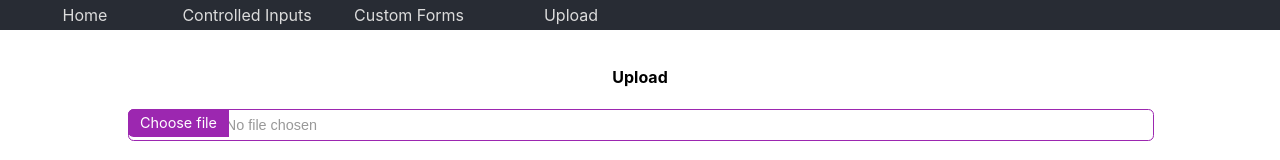
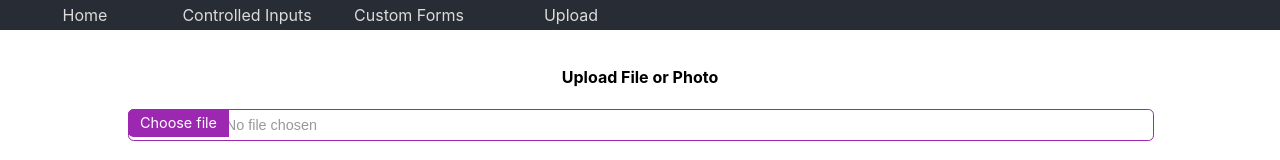
Before and after one commit to vishalicious213/react-test-projects, a React (Create React App) app: page /upload in a window 1280 px wide. Shown: the top 160 px of the page. Built offline with nearby package versions, Linux system fonts and the light colour scheme.

Commit message:
FileUpload - cleaned up component, got rid of lots of state

```diff
--- a/src/components/Upload.js
+++ b/src/components/Upload.js
@@ -7,7 +7,7 @@ import '../App.css'
 const Upload = () => {
     return (
         <div className='Upload'>
-            <h4>Upload</h4>
+            <h4>Upload File or Photo</h4>
 
             <FileUpload />
         </div>
--- a/src/components/upload-components/FileUpload.js
+++ b/src/components/upload-components/FileUpload.js
@@ -3,19 +3,14 @@ import axios from 'axios'
 
 const FileUpload = () => {
     const [file, setFile] = useState('')
-    const [filename, setFilename] = useState('Choose file')
-    const [uploadedFile, setUploadedFile] = useState({})
 
     const onChange = e => {
-        // console.log('file: ', e.target.files[0])
         setFile(e.target.files[0]);
-        setFilename(e.target.files[0].name)
-        // console.log(file)
     }
 
     const onSubmit = async e => {
         e.preventDefault()
-        console.log('state: ', file)
+        // console.log('state: ', file)
         const formData = new FormData()
         formData.append('file', file)
 
@@ -26,9 +21,8 @@ const FileUpload = () => {
                 }
             })
 
-            const { fileName, filePath } = res.data
+            console.log('File upload successful: ', res.data)
 
-            setUploadedFile({ fileName, filePath })
         } catch(err) {
             if(err.response.status === 500) {
                 console.log('There was a problem with the server')
```
Also changed, not shown: public/uploads/10 Modern Layouts.jpg (deleted).
